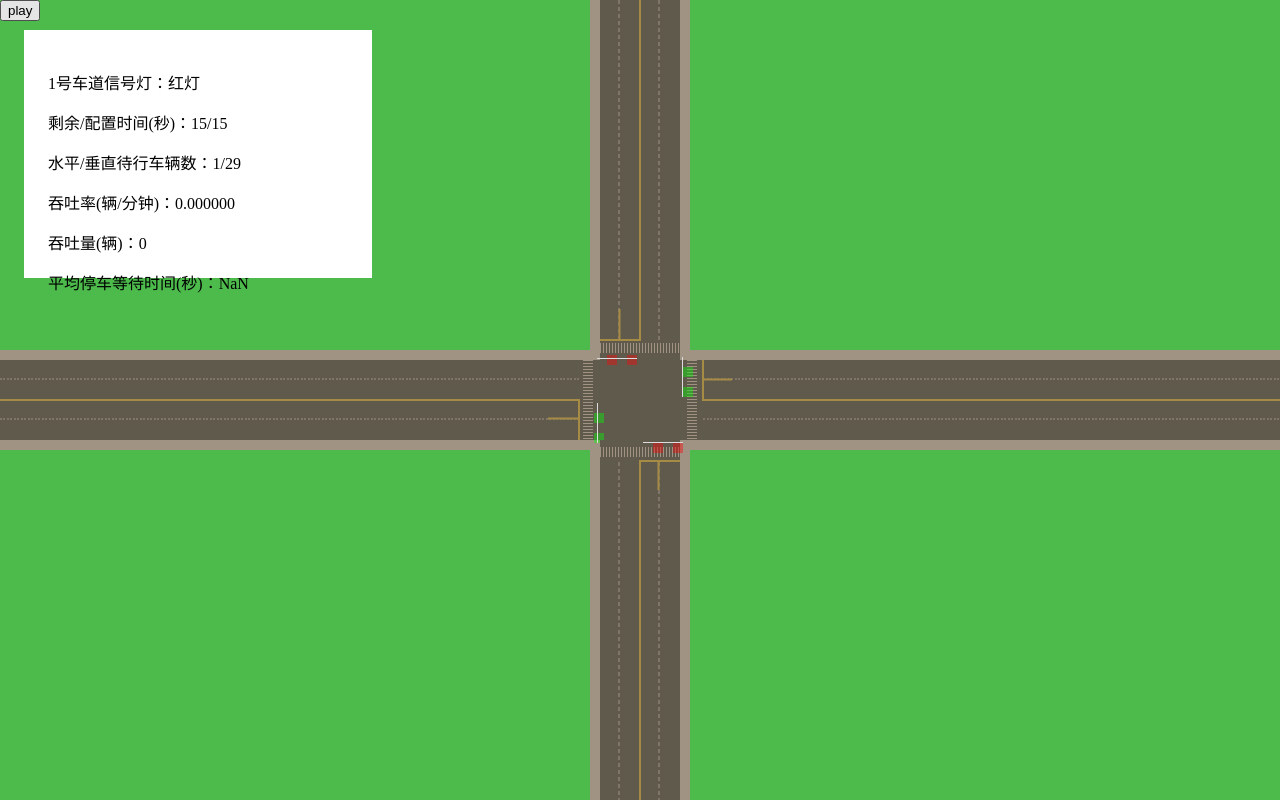
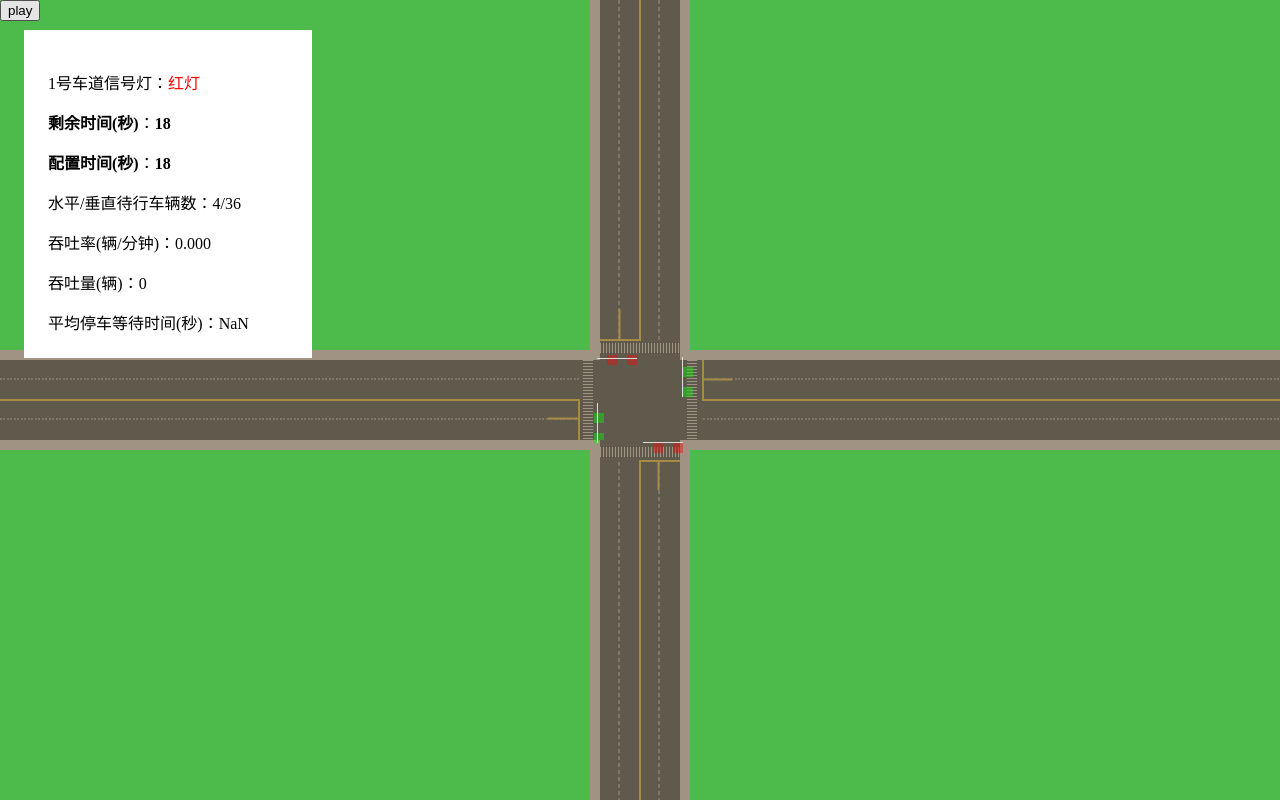
Before and after one commit to jayzhang/traffic, a website built with Parcel: page traffic2.0.html in a window 1280 px wide. Built offline with nearby package versions, Linux system fonts and the light colour scheme.

Commit message:
优化文本

```diff
--- a/component/Model.js
+++ b/component/Model.js
@@ -54,10 +54,11 @@ class RoadModel {
   }
   showInfo() {
     const showObj = {
-      "1号车道信号灯": roadModel.greenH ? "绿灯":"红灯",
-      "剩余/配置时间(秒)": `${roadModel.remain}/${roadModel.greenH ? roadModel.greenTime:roadModel.redTime}`,
+      "1号车道信号灯": roadModel.greenH ? '<font color="green">绿灯</font>':'<font color="red">红灯</font>',
+      "<b>剩余时间(秒)</b>": `<b>${roadModel.remain}</b>`,
+      "<b>配置时间(秒)</b>": `<b>${roadModel.greenH ? roadModel.greenTime:roadModel.redTime}</b>`,
       "水平/垂直待行车辆数": `${roadModel.getNumH()}/${roadModel.getNumV()}`,
-      "吞吐率(辆/分钟)": `${(roadModel.throughput*60).toFixed(6)}`,
+      "吞吐率(辆/分钟)": `${(roadModel.throughput*60).toFixed(3)}`,
       "吞吐量(辆)": `${roadModel.throughputNum}`,
       "平均停车等待时间(秒)":  `${(roadModel.averageWaitingTime/1000).toFixed(3)}`,
     };
--- a/traffic.css
+++ b/traffic.css
@@ -65,8 +65,8 @@ button {
 }
 
 .static-container {
-    width: 300px;
-    height: 200px;
+    width: 240px;
+    height: 280px;
     background: #fff;
     position: fixed;
     top: 30px;
--- a/traffic2.0.js
+++ b/traffic2.0.js
@@ -7,7 +7,7 @@ import roadModel from './component/Model';
 const canvas = document.getElementsByTagName('canvas')[0];
 const ctx = canvas.getContext('2d');
 
-const TotalCars = 30;
+const TotalCars = 40;
 const Speed = 2;
 const policies = [0.1,0.5,0.9];
 const policy = 0;
```
